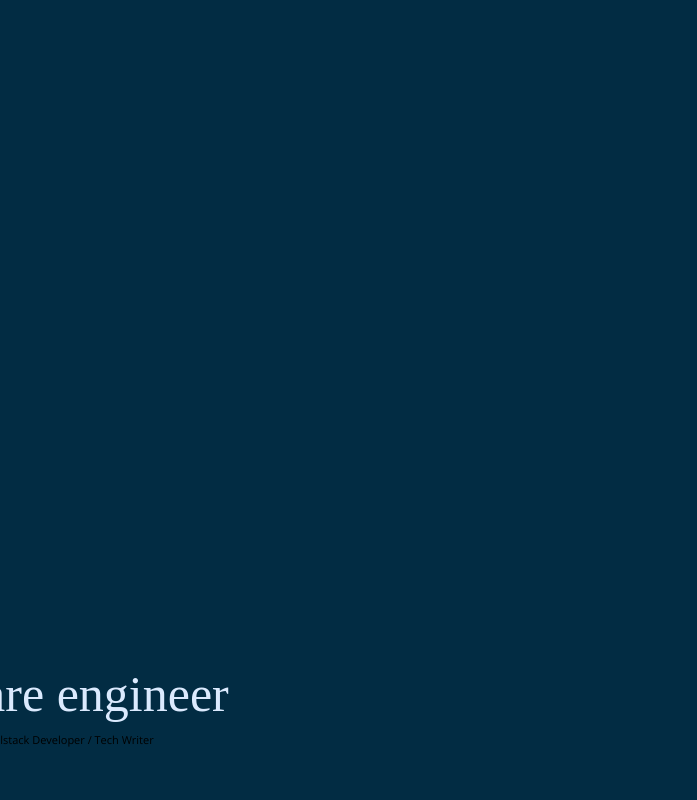
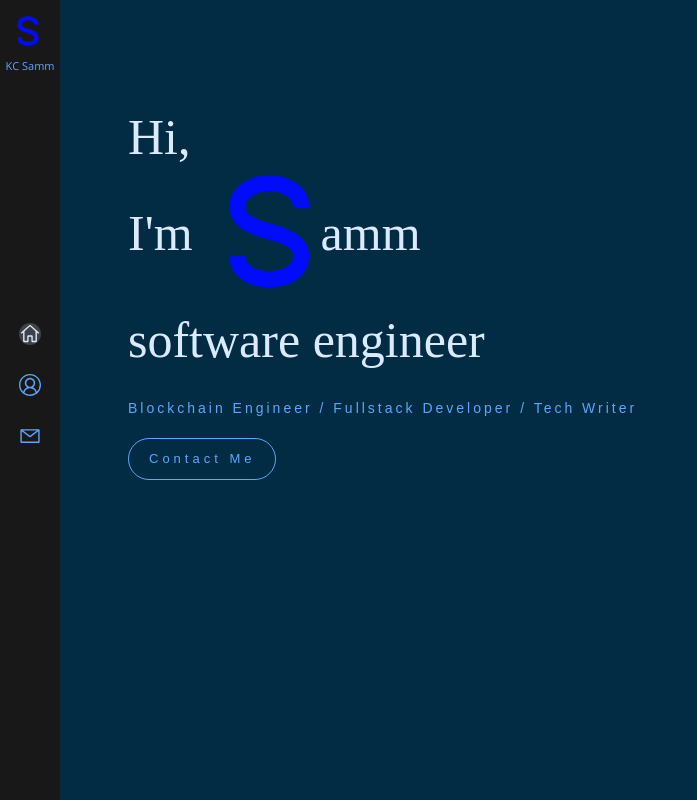
Before and after one commit to KING-SAMM/myPortfolio, a React (Vite) app in the folder frontend_react/: page / in a window 1280 px wide. Shown: the whole page, without its empty margins (0-697 px from the left). Built offline with nearby package versions, Linux system fonts and the light colour scheme.

Commit message:
Updated Home component template and styling
Modified Sidebar and Layout components

Modified App component structure

```diff
--- a/frontend_react/src/App.jsx
+++ b/frontend_react/src/App.jsx
@@ -7,10 +7,11 @@ const App = () => {
 
   return (
     <div className="min-h-screen">
+      <Layout />
       <Routes>
-        <Route path='/' element={ <Layout />} />
+        {/* <Route path='/' element={ <Layout />} /> */}
 
-        <Route index element={ <Home /> } />
+        <Route path='/' element={ <Home /> } />
       </Routes>
       {/* <div className="gradient-bg-home">
         <Sidebar />
--- a/frontend_react/src/components/Sidebar/Sidebar.jsx
+++ b/frontend_react/src/components/Sidebar/Sidebar.jsx
@@ -11,8 +11,19 @@ const Sidebar = () => {
 
       {/* Main Logo  */}
       <Link className="logo flex flex-col py-2 px-0" to="/">
-        <img src={ images.logo } alt="logo" />
+        {/* <img src={ images.logo } alt="logo" /> */}
         {/* <img src={ images.logoSubtitle } className={ `sub-logo w-[50px]` } alt="KC Samm" /> */}
+
+        <svg width="58px" height="58px" viewBox="0 0 16 16">
+            <path fill="none" stroke="#030bfc" stroke-width="2" d="
+            m 3 10
+            c 0 4 8 4 8 0
+            q 0 -2 -4 -3
+            q -4 -1 -4 -3
+            c 0 -4 8 -4 8 0
+            "></path>
+          </svg>
+
         <p className={ `sub-logo w-[50px] text-blue-400 text-center my-2 mx-[auto]` }>KC Samm</p>
       </Link>
 
--- a/frontend_react/src/components/Sidebar/Sidebar.scss
+++ b/frontend_react/src/components/Sidebar/Sidebar.scss
@@ -14,11 +14,11 @@ nav
         display: block;
         padding: 8px 0;
 
-        img
+        svg
         {
             display: block;
             margin: 8px auto;
-            width: 24px;
+            width: 34px;
             height: auto;
 
             &.sub-logo
--- a/frontend_react/src/containers/Home/Home.jsx
+++ b/frontend_react/src/containers/Home/Home.jsx
@@ -1,5 +1,5 @@
 import { Link } from 'react-router-dom';
-import logoTitle from '../../assets/logo.png';
+import logoS from '../../assets/logoS.svg';
 import './Home.scss';
 
 
@@ -7,15 +7,25 @@ const Home = () => {
   return (
     <div className="container home-page">
       <div className="main-text">
-        <h1 className="text-blue-100 text-[50px] m-0">
+        <h1 className="text-blue-100 text-[50px] m-0 animate__animated animate__fadeIn animate__delay-2 ">
           Hi, <br /> I'm
-          <img src={ logoTitle } alt="description" />
-          amm
+          {/* <img src={ logoS } alt="description"  className='animate__animated animate__rotateIn animate__delay-2' />  */}
+          <svg width="128px" height="128px" viewBox="0 0 16 16" className='animate__animated animate__rotateIn animate__delay-1.4'>
+            <path fill="none" stroke="#030bfc" stroke-width="2" d="
+            m 3 10
+            c 0 4 8 4 8 0
+            q 0 -2 -4 -3
+            q -4 -1 -4 -3
+            c 0 -4 8 -4 8 0
+            "></path>
+          </svg>amm
           <br />
           software engineer
         </h1>
-        <h2>Blockchain Engineer / Fullstack Developer / Tech Writer</h2>
-        <Link to="/contact" className="flat-button">Contact Me</Link>
+        <h2 className="text-blue-400 mt-[20px] text-sm animate__animated animate__fadeInIn animate__delay-1">
+          Blockchain Engineer / Fullstack Developer / Tech Writer
+        </h2>
+        <Link to="/contact" className="flat-button text-[13px] py-2.5 px-5 mt-5 animate__animated animate__fadeIn animate__delay-1.8 text-blue-400 ">Contact Me</Link>
       </div>
     </div>
   )
--- a/frontend_react/src/containers/Home/Home.scss
+++ b/frontend_react/src/containers/Home/Home.scss
@@ -1,11 +1,12 @@
 .home-page
 {
+
     .main-text
     {
         position: absolute;
         left: 10%;
-        top: 50%;
-        transform: translate(-50%);
+        top: 100px;
+        // transform: translate(-50%);
         width: 40%;
         max-height: 50%;
     }
@@ -17,17 +18,57 @@
 
         &::before
         {
-
+            content: "";
+            font-size: 18px;
+            position: absolute;
+            opacity: 0.1;
         }
 
         &::after
         {
-            animation: fadeIn 1s 1.7s backwards;
+            content: "";
+            font-size: 18px;
+            position: absolute;
+            opacity: 0.6;
         }
 
-        img
+        svg
         {
-            width: 32px;
+            display: inline-block;
+            width: 128px;
+            margin-left: 20px;
+            margin-right: -20px;
+            opacity: 0;
+            height: auto;
         }
     }
+
+    h2
+    {
+        font-weight: 400;
+        font-family: sans-serif;
+        letter-spacing: 3px;;
+
+    }
+
+    .flat-button
+    {
+        // display: inline-block;
+        font-weight: 400;
+        letter-spacing: 4px;
+        font-family: sans-serif;
+        text-decoration: none;
+        border: 1px solid rgb(96 165 250);
+        border-radius: 22px;
+        float: left;
+        white-space: nowrap;
+
+        &:hover
+        {
+            background: rgb(96 165 250);
+            color: rgb(30 58 138);
+            font-weight: 600;
+        }
+
+    }
 }
--- a/frontend_react/src/containers/Layout/Layout..scss
+++ b/frontend_react/src/containers/Layout/Layout..scss
@@ -1,3 +1,10 @@
+.page
+{
+    width: 100%;
+    height: 100%;
+    position: absolute;
+}
+
 .container
 {
     width: 100px;
--- a/frontend_react/src/index.css
+++ b/frontend_react/src/index.css
@@ -1,6 +1,8 @@
 /*--------- DESIGN SYSTEM -----------*/
 
 @import url("https://fonts.googleapis.com/css2?family=Open+Sans:wght@300;400;500;600;700&display=swap");
+
+@import 'animate.css';
 
 /*---------------------
   RESETS
```
Also changed, not shown: frontend_react/src/assets/logoS.svg (added).
